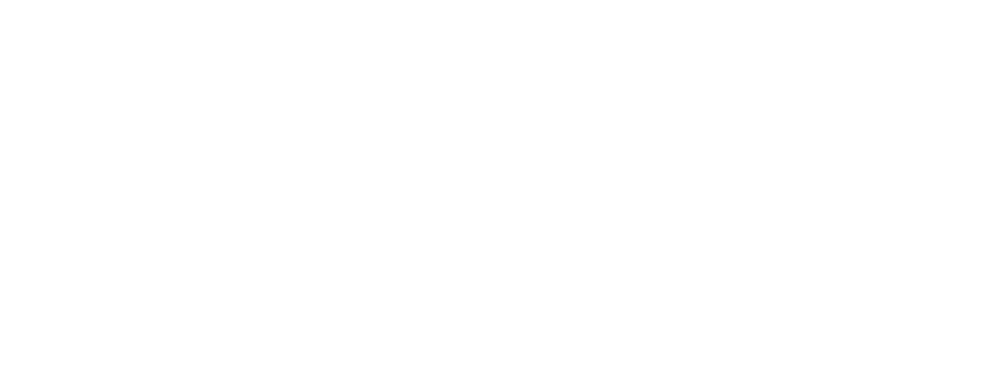
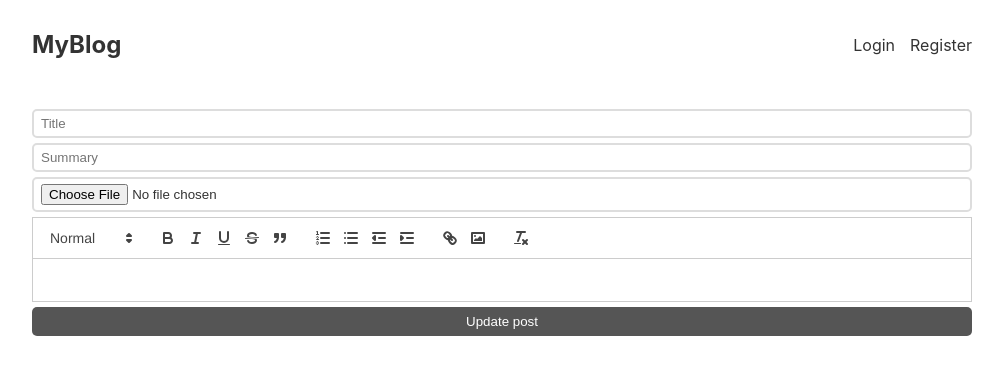
Before and after one commit to Cpoing/blog-app, a React (Create React App) app: page /edit/1 in a window 1280 px wide. Before the commit this address had no page. Shown: the top 374 px of the page, without its empty margins (138-1141 px from the left). Built offline with nearby package versions, Linux system fonts and the light colour scheme; no server answers.

Commit message:
created edit functionality, next add 'PUT' endpoint

```diff
--- a/src/App.js
+++ b/src/App.js
@@ -3,6 +3,7 @@
 import Layout from "./Layout";
 import { UserContextProvider } from "./UserContext";
 import CreatePost from "./pages/CreatePost";
+import EditPost from "./pages/EditPost";
 import IndexPage from "./pages/IndexPage";
 import LoginPage from "./pages/LoginPage";
 import PostPage from "./pages/PostPage";
@@ -17,7 +18,8 @@
           <Route path="/login" element={<LoginPage />} />
           <Route path="/Register" element={<RegisterPage />} />
           <Route path="/create" element={<CreatePost />} />
-          <Route path="/post/:id" element={<PostPage />}/>
+          <Route path="/post/:id" element={<PostPage />} />
+          <Route path="/edit/:id" element={<EditPost />} />
         </Route>
       </Routes>
     </UserContextProvider>
--- /dev/null
+++ b/src/Editor.js
@@ -0,0 +1,21 @@
+import ReactQuill from "react-quill";
+
+export default function Editor({value,onChange}) {
+    const modules = {
+        toolbar: [
+          [{ 'header': [1, 2, false] }],
+          ['bold', 'italic', 'underline','strike', 'blockquote'],
+          [{'list': 'ordered'}, {'list': 'bullet'}, {'indent': '-1'}, {'indent': '+1'}],
+          ['link', 'image'],
+          ['clean']
+        ],
+    };
+
+    return (
+        <ReactQuill
+        value={value}
+        theme={'snow'}
+        onChange={onchange}
+        modules={modules} />
+    );
+}
--- a/src/pages/CreatePost.js
+++ b/src/pages/CreatePost.js
@@ -1,23 +1,9 @@
 import { useState } from "react";
-import ReactQuill from "react-quill";
 import 'react-quill/dist/quill.snow.css';
 import { Navigate } from "react-router-dom";
+import Editor from "../Editor";
 
-const modules = {
-    toolbar: [
-      [{ 'header': [1, 2, false] }],
-      ['bold', 'italic', 'underline','strike', 'blockquote'],
-      [{'list': 'ordered'}, {'list': 'bullet'}, {'indent': '-1'}, {'indent': '+1'}],
-      ['link', 'image'],
-      ['clean']
-    ],
-};
-const formats = [
-    'header',
-    'bold', 'italic', 'underline', 'strike', 'blockquote',
-    'list', 'bullet', 'indent',
-    'link', 'image'
-  ];
+
 
 export default function CreatePost() {
     const [title,setTitle] = useState('');
@@ -61,11 +47,7 @@
             <input type="file"
                    onChange={ev => setFiles(ev.target.files)}/>
 
-            <ReactQuill
-                value={content}
-                onChange={newValue => setContent(newValue)}
-                modules={modules}
-                formats={formats}/>
+            <Editor value={content} onChange={setContent} />
 
             <button style={{marginTop:'5px'}}>Create post</button>
         </form>
--- /dev/null
+++ b/src/pages/EditPost.js
@@ -0,0 +1,67 @@
+import { useEffect, useState } from "react";
+import { Navigate, useParams } from "react-router-dom";
+import Editor from "../Editor";
+
+export default function EditPost() {
+    const {id} = useParams();
+    const [title,setTitle] = useState('');
+    const [summary,setSummary] = useState('');
+    const [content,setContent] = useState('');
+    const [files,setFiles] = useState('');
+    const [cover,setCover] = useState('');
+    const [redirect,setRedirect] = useState(false);
+
+    useEffect(() => {
+        fetch('http://localhost:4000/post/'+id)
+        .then(response => {
+            response.json().then(postInfo => {
+                setTitle(postInfo.title);
+                setContent(postInfo.content);
+                setSummary(postInfo.summary);
+            });
+        });
+    }, []);
+
+    async function updatePost(ev) {
+        ev.preventDefault();
+        const data = new FormData();
+        data.set('title', title);
+        data.set('summary', summary);
+        data.set('content', content);
+
+        if (files?.[0]) {
+            data.set('file', files?.[0])
+        }
+
+        await fetch('http://localhost:4000/post', {
+            method: 'PUT',
+            body: data,
+        });
+        setRedirect(true);
+    }
+
+    if (redirect) {
+        return <Navigate to={'/post/'+id} />
+    }
+
+    return (
+        <form onSubmit={updatePost}>
+            <input type="title"
+                   placeholder={'Title'}
+                   value={title}
+                   onChange={ev => setTitle(ev.target.value)}/>
+
+            <input type="summary"
+                   placeholder={'Summary'}
+                   value={summary}
+                   onChange={ev => setSummary(ev.target.value)}/>
+
+            <input type="file"
+                   onChange={ev => setFiles(ev.target.files)}/>
+
+            <Editor onChange={setContent} value={content} />
+
+            <button style={{marginTop:'5px'}}>Update post</button>
+        </form>
+    );
+}
--- a/src/pages/PostPage.js
+++ b/src/pages/PostPage.js
@@ -1,6 +1,6 @@
 import { formatISO9075 } from "date-fns";
 import { useContext, useEffect, useState } from "react";
-import { useParams } from "react-router-dom";
+import { Link, useParams } from "react-router-dom";
 import { UserContext } from "../UserContext";
 
 export default function PostPage() {
@@ -25,12 +25,12 @@
             <div className="author">by @{postInfo.author.username}</div>
             {userInfo.id === postInfo.author._id && (
                 <div className="edit-row">
-                    <a className="edit-btn" href="">
+                    <Link className="edit-btn" to={`/edit/${postInfo._id}`}>
                         <svg xmlns="http://www.w3.org/2000/svg" fill="none" viewBox="0 0 24 24" strokeWidth={1.5} stroke="currentColor" className="w-6 h-6">
-                        <path strokeLinecap="round" strokeLinejoin="round" d="m16.862 4.487 1.687-1.688a1.875 1.875 0 1 1 2.652 2.652L10.582 16.07a4.5 4.5 0 0 1-1.897 1.13L6 18l.8-2.685a4.5 4.5 0 0 1 1.13-1.897l8.932-8.931Zm0 0L19.5 7.125M18 14v4.75A2.25 2.25 0 0 1 15.75 21H5.25A2.25 2.25 0 0 1 3 18.75V8.25A2.25 2.25 0 0 1 5.25 6H10" />
+                            <path strokeLinecap="round" strokeLinejoin="round" d="m16.862 4.487 1.687-1.688a1.875 1.875 0 1 1 2.652 2.652L10.582 16.07a4.5 4.5 0 0 1-1.897 1.13L6 18l.8-2.685a4.5 4.5 0 0 1 1.13-1.897l8.932-8.931Zm0 0L19.5 7.125M18 14v4.75A2.25 2.25 0 0 1 15.75 21H5.25A2.25 2.25 0 0 1 3 18.75V8.25A2.25 2.25 0 0 1 5.25 6H10" />
                         </svg>
                         Edit this post
-                    </a>
+                    </Link>
                 </div>
             )}
             <div className="image">
```
